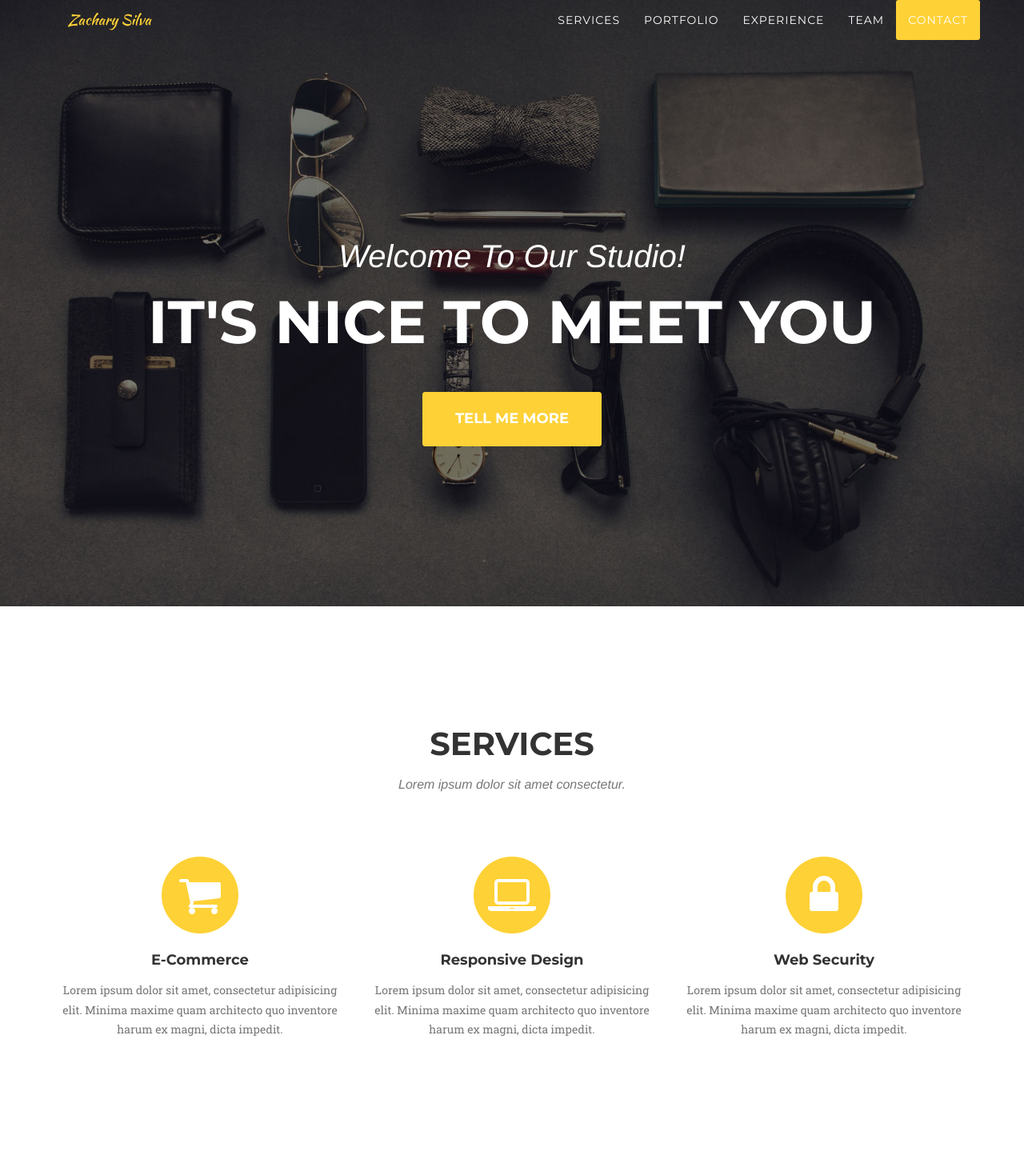
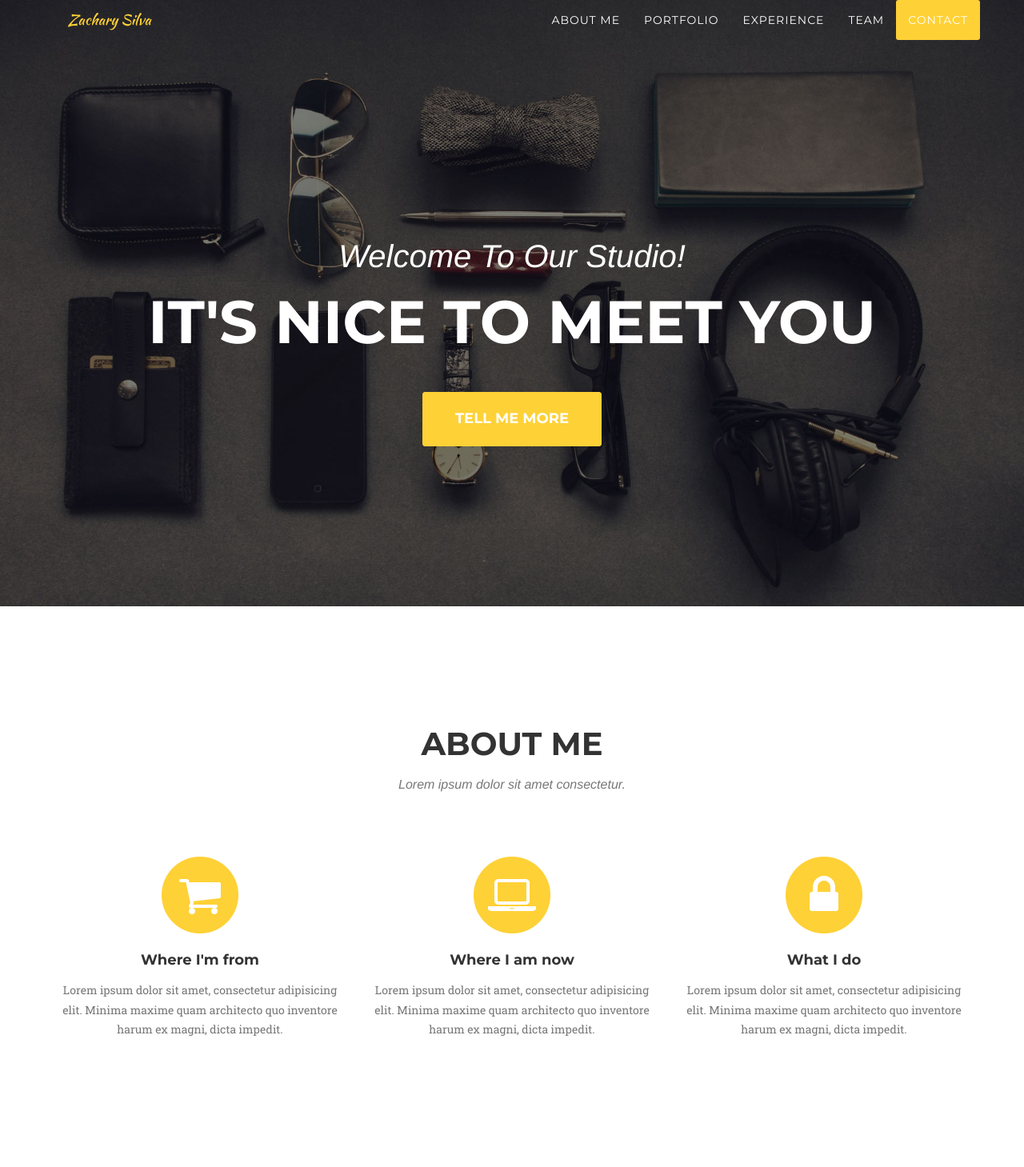
Before and after one commit to zach13silva/personal-site, a Python web app: template templates/index.html in a window 1280 px wide. Shown: the top 1459 px of the page at 80% size. Run offline with Jinja, Linux system fonts and the light colour scheme; the template is opened without the code that fills it, so the values that code supplies are empty; some libraries are stand-ins or nearby versions; some web fonts are replaced.

Commit message:
changing about me

```diff
--- a/templates/index.html
+++ b/templates/index.html
@@ -56,7 +56,7 @@
                         <a href="#page-top"></a>
                     </li>
                     <li>
-                        <a class="page-scroll" href="#services">Services</a>
+                        <a class="page-scroll" href="#About Me">About Me</a>
                     </li>
                     <li>
                         <a class="page-scroll" href="#portfolio">Portfolio</a>
@@ -83,17 +83,17 @@
             <div class="intro-text">
                 <div class="intro-lead-in">Welcome To Our Studio!</div>
                 <div class="intro-heading">It's Nice To Meet You</div>
-                <a href="#services" class="page-scroll btn btn-xl">Tell Me More</a>
+                <a href="#About Me" class="page-scroll btn btn-xl">Tell Me More</a>
             </div>
         </div>
     </header>
 
-    <!-- Services Section -->
-    <section id="services">
+    <!-- About Me Section -->
+    <section id="About Me">
         <div class="container">
             <div class="row">
                 <div class="col-lg-12 text-center">
-                    <h2 class="section-heading">Services</h2>
+                    <h2 class="section-heading">About Me</h2>
                     <h3 class="section-subheading text-muted">Lorem ipsum dolor sit amet consectetur.</h3>
                 </div>
             </div>
@@ -103,7 +103,7 @@
                         <i class="fa fa-circle fa-stack-2x text-primary"></i>
                         <i class="fa fa-shopping-cart fa-stack-1x fa-inverse"></i>
                     </span>
-                    <h4 class="service-heading">E-Commerce</h4>
+                    <h4 class="service-heading">Where I'm from</h4>
                     <p class="text-muted">Lorem ipsum dolor sit amet, consectetur adipisicing elit. Minima maxime quam architecto quo inventore harum ex magni, dicta impedit.</p>
                 </div>
                 <div class="col-md-4">
@@ -111,7 +111,7 @@
                         <i class="fa fa-circle fa-stack-2x text-primary"></i>
                         <i class="fa fa-laptop fa-stack-1x fa-inverse"></i>
                     </span>
-                    <h4 class="service-heading">Responsive Design</h4>
+                    <h4 class="service-heading">Where I am now</h4>
                     <p class="text-muted">Lorem ipsum dolor sit amet, consectetur adipisicing elit. Minima maxime quam architecto quo inventore harum ex magni, dicta impedit.</p>
                 </div>
                 <div class="col-md-4">
@@ -119,7 +119,7 @@
                         <i class="fa fa-circle fa-stack-2x text-primary"></i>
                         <i class="fa fa-lock fa-stack-1x fa-inverse"></i>
                     </span>
-                    <h4 class="service-heading">Web Security</h4>
+                    <h4 class="service-heading">What I do</h4>
                     <p class="text-muted">Lorem ipsum dolor sit amet, consectetur adipisicing elit. Minima maxime quam architecto quo inventore harum ex magni, dicta impedit.</p>
                 </div>
             </div>
```
